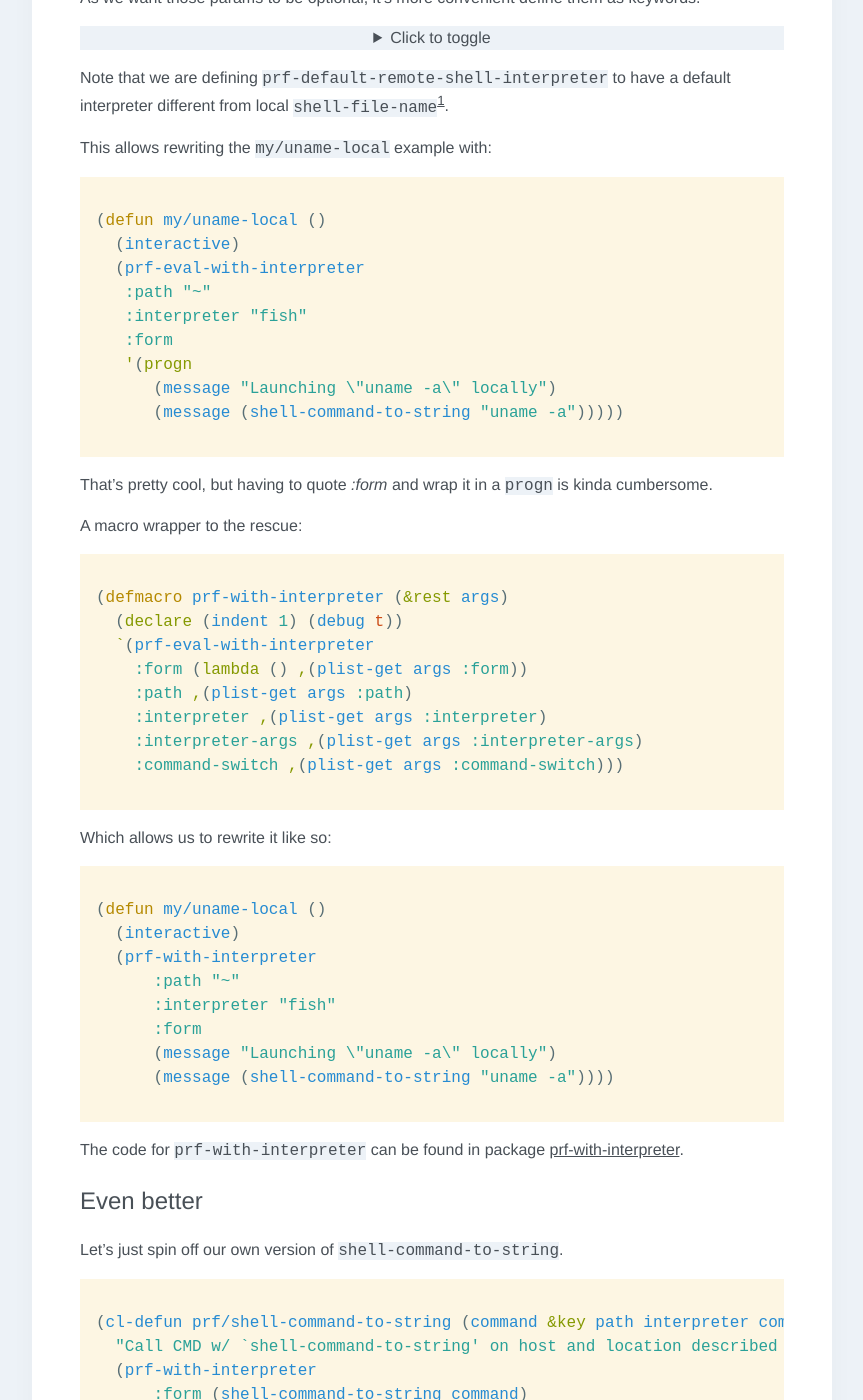
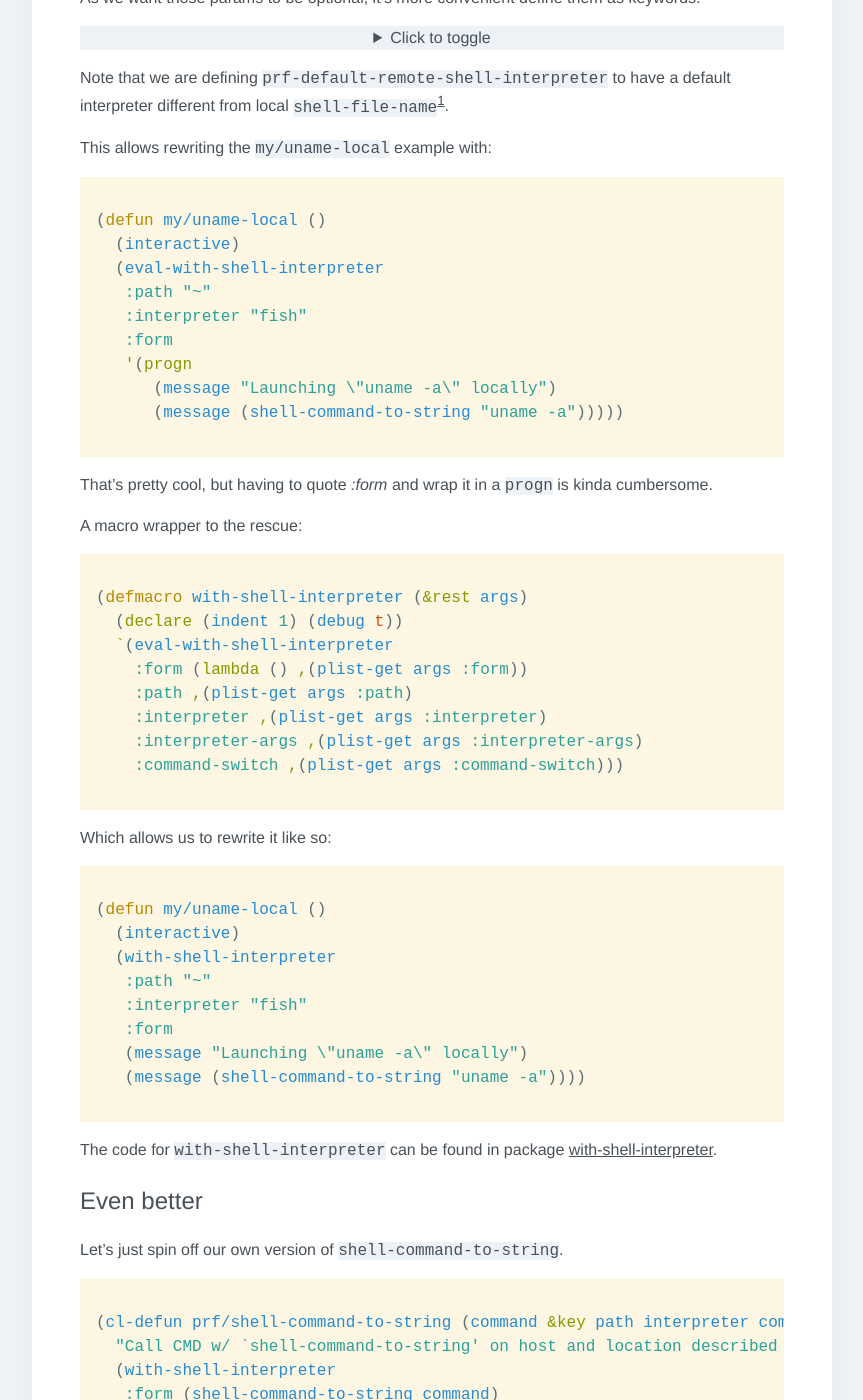
Before and after one commit to p3r7/blog, a Jekyll site: the page built from _posts/2020-01-19-painless-emacs-shell-commands.md, in a window 1280 px wide and 1400 px high, scrolled down 2163 px. Shown: the whole window, without its empty margins (208-1071 px from the left). Built offline with Jekyll 4.4.1, drawn with Linux system fonts in a browser that asks for light colours; some web fonts are replaced.

Commit message:
Updated to reflect changes in repo

````diff
--- a/_posts/2020-01-19-painless-emacs-shell-commands.md
+++ b/_posts/2020-01-19-painless-emacs-shell-commands.md
@@ -96,22 +96,22 @@
 ;; ------------------------------------------------------------------------
 ;; HELPER
 
-(defun prf-with-interpreter--normalize-path (path)
+(defun with-shell-interpreter--normalize-path (path)
   "Normalize path, converting \\ into /."
   ;; REVIEW: shouldn't we just useinstead `convert-standard-filename'
   ;; or even `executable-find'?
   (subst-char-in-string ?\\ ?/ path))
 
 
-(defun prf-with-interpreter--get-interpreter-name (interpreter)
+(defun with-shell-interpreter--get-interpreter-name (interpreter)
   (file-name-nondirectory interpreter))
 
 
 ;; ------------------------------------------------------------------------
 ;; MAIN
 
-(cl-defun prf-eval-with-interpreter (&key form path
-                                          interpreter interpreter-args command-switch)
+(cl-defun eval-with-shell-interpreter (&key form path
+                                            interpreter interpreter-args command-switch)
   (unless path
     (setq path default-directory))
   (unless (file-exists-p path)
@@ -126,26 +126,24 @@
                           (if is-remote
                               prf-default-remote-shell-interpreter
                             shell-file-name)))
-         (interpreter (prf-with-interpreter--normalize-path interpreter))
-         (interpreter-name (prf-with-interpreter--get-interpreter-name interpreter))
+         (interpreter (with-shell-interpreter--normalize-path interpreter))
+         (interpreter-name (with-shell-interpreter--get-interpreter-name interpreter))
          (explicit-interpreter-args-var (intern (concat "explicit-" interpreter-name "-args")))
          (interpreter-args (or interpreter-args (when is-remote prf-default-remote-shell-interpreter-args)))
          (command-switch (or command-switch
                              (if is-remote
                                  prf-default-remote-shell-interpreter-command-swith
-                               shell-command-switch))))
-
-    (with-temp-buffer
-      (let ((default-directory path)
-            (shell-file-name interpreter)
-            (explicit-shell-file-name interpreter)
-            (shell-command-switch command-switch))
-        (cl-progv
-            (list explicit-interpreter-args-var)
-            (list (or interpreter-args
-                      (when (boundp explicit-interpreter-args-var)
-                        (symbol-value explicit-interpreter-args-var))))
-          (funcall func))))))
+                               shell-command-switch)))
+         (default-directory path)
+         (shell-file-name interpreter)
+         (explicit-shell-file-name interpreter)
+         (shell-command-switch command-switch))
+    (cl-progv
+        (list explicit-interpreter-args-var)
+        (list (or interpreter-args
+                  (when (boundp explicit-interpreter-args-var)
+                    (symbol-value explicit-interpreter-args-var))))
+      (funcall func))))
 ```
 </details>
 {::options parse_block_html="false" /}
@@ -157,7 +155,7 @@
 ```emacs-lisp
 (defun my/uname-local ()
   (interactive)
-  (prf-eval-with-interpreter
+  (eval-with-shell-interpreter
    :path "~"
    :interpreter "fish"
    :form
@@ -171,9 +169,9 @@
 A macro wrapper to the rescue:
 
 ```emacs-lisp
-(defmacro prf-with-interpreter (&rest args)
+(defmacro with-shell-interpreter (&rest args)
   (declare (indent 1) (debug t))
-  `(prf-eval-with-interpreter
+  `(eval-with-shell-interpreter
     :form (lambda () ,(plist-get args :form))
     :path ,(plist-get args :path)
     :interpreter ,(plist-get args :interpreter)
@@ -186,15 +184,15 @@
 ```emacs-lisp
 (defun my/uname-local ()
   (interactive)
-  (prf-with-interpreter
-      :path "~"
-      :interpreter "fish"
-      :form
-      (message "Launching \"uname -a\" locally")
-      (message (shell-command-to-string "uname -a"))))
+  (with-shell-interpreter
+   :path "~"
+   :interpreter "fish"
+   :form
+   (message "Launching \"uname -a\" locally")
+   (message (shell-command-to-string "uname -a"))))
 ```
 
-The code for `prf-with-interpreter` can be found in package [prf-with-interpreter](https://github.com/p3r7/prf-tramp/blob/master/prf-with-interpreter.el).
+The code for `with-shell-interpreter` can be found in package [with-shell-interpreter](https://github.com/p3r7/with-shell-interpreter).
 
 
 ## Even better
@@ -204,11 +202,11 @@
 ```emacs-lisp
 (cl-defun prf/shell-command-to-string (command &key path interpreter command-switch)
   "Call CMD w/ `shell-command-to-string' on host and location described by PATH"
-  (prf-with-interpreter
-      :form (shell-command-to-string command)
-      :path path
-      :interpreter interpreter
-      :command-switch command-switch))
+  (with-shell-interpreter
+   :form (shell-command-to-string command)
+   :path path
+   :interpreter interpreter
+   :command-switch command-switch))
 ```
 
 Our example command becomes:
@@ -222,7 +220,7 @@
                                :interpreter "fish"))
 ```
 
-The code for `prf/shell-command-to-string` can be found in package [prf-shell-command](https://github.com/p3r7/prf-tramp/blob/master/prf-shell-command.el).
+The code for `prf/shell-command-to-string` can be found in package [prf-shell-command](https://github.com/p3r7/prf-shell).
 
 
 # Notes
````
